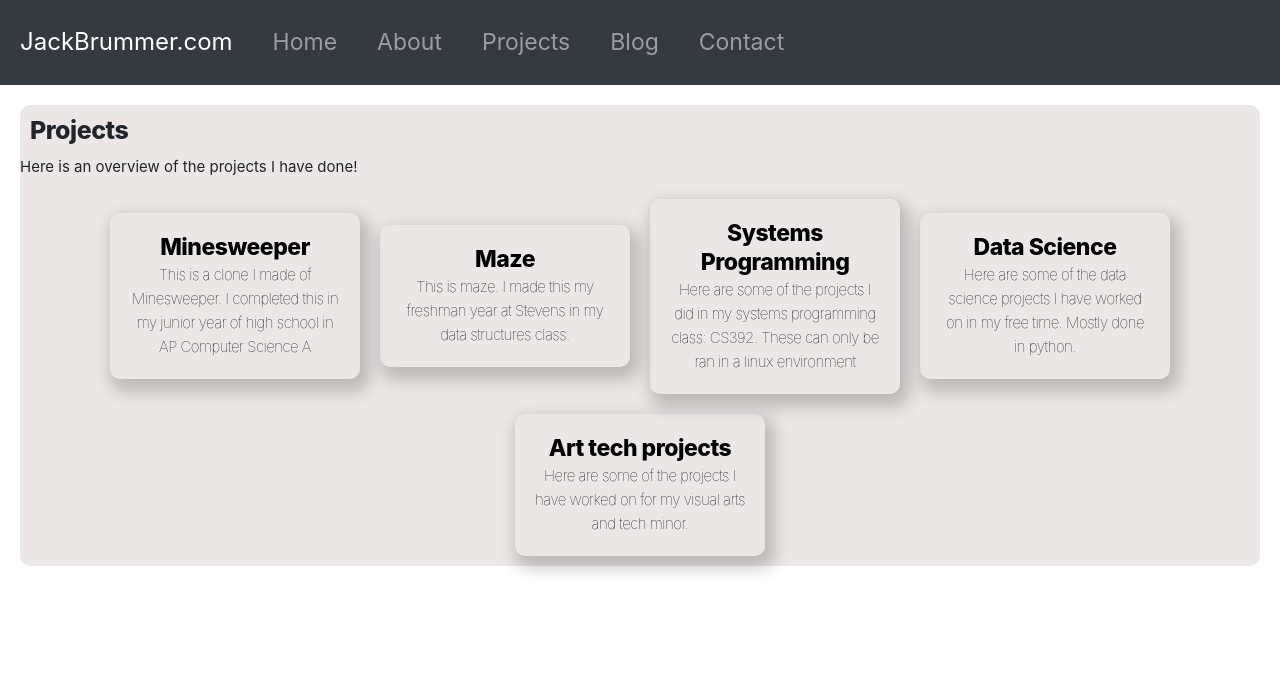
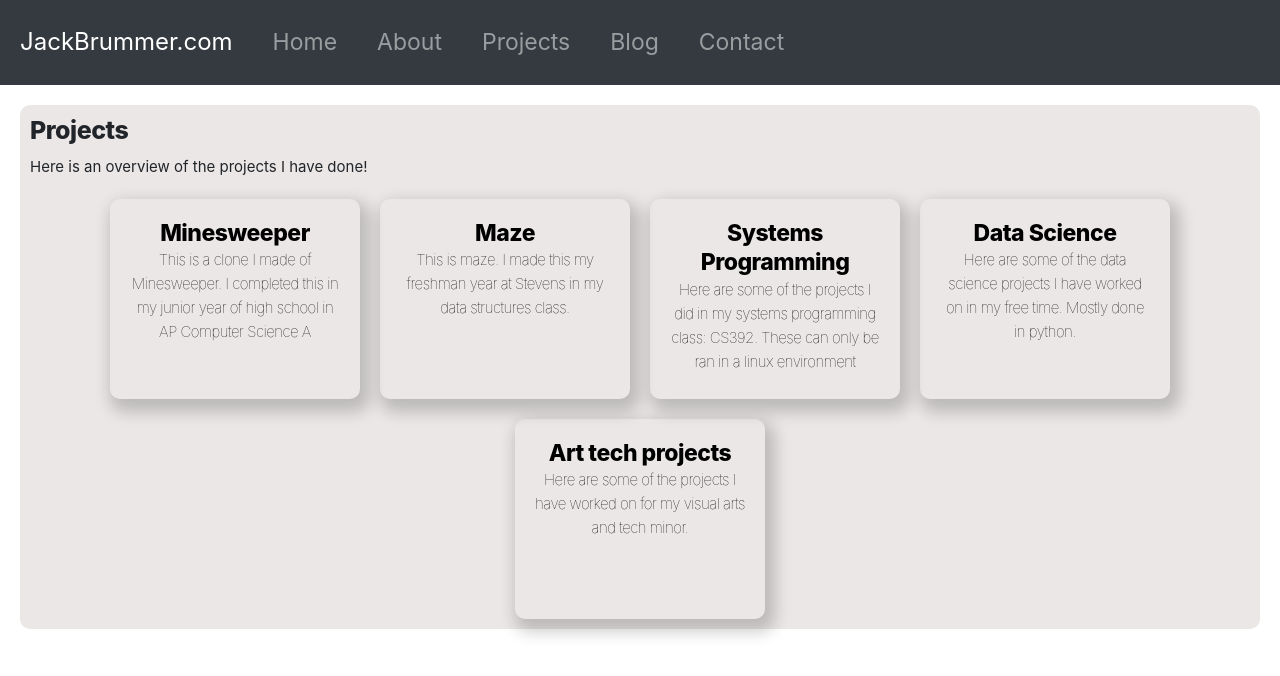
Before and after one commit to jbrummer402/Resume-Site, a Next.js app: page /Projects in a window 1280 px wide. Shown: the top 676 px of the page. Built offline with nearby package versions, Linux system fonts and the light colour scheme.

Commit message:
small styling fixes and site titles added

```diff
--- a/components/layout.js
+++ b/components/layout.js
@@ -14,9 +14,10 @@ import {
 const name = 'Jack Brummer'
 export const siteTitle = "Jack Brummer.com"
 
-export default function Layout({ children, home }) {
+export default function Layout({ children, home, siteTitle }) {
     return (
         <>
+
         <div>
           <Navbar bg="dark"
                   variant="dark"
@@ -39,6 +40,7 @@ export default function Layout({ children, home }) {
             <header className={styles.header}>
                 {home ? (
                 <>
+                    <title>Home</title>
                     <section style={{padding: "2rem 2rem"}} className={utilStyles.headingLg}>
                     <img
                     src="/images/Jack_Brummer (1).jpg"
@@ -64,6 +66,7 @@ export default function Layout({ children, home }) {
                 </>
                 ) : (
                 <>
+                    <title>{siteTitle}</title>
                     <main>{children}</main>
                 </>
                 )}
--- a/components/layout.module.css
+++ b/components/layout.module.css
@@ -8,12 +8,14 @@
 .gridContainer {
     box-shadow: 5px 8px 16px 5px rgba(0,0,0,0.2);
     width: 25rem;
+    height: 20rem;
     padding: 2rem;
     margin: 1rem;
     border-radius: 10px;
     text-align: center;
     font-weight: 800;
     letter-spacing: -0.05rem;
+    line-height: 22rem;
 }
 
 .header {
--- a/pages/Blog.js
+++ b/pages/Blog.js
@@ -7,7 +7,7 @@ import Layout from "../components/layout"
 
 export default function Blog () {
     return (
-        <Layout>
+        <Layout siteTitle={'Blog'}>
             <div className={utilStyles.headingMd}>
                 <h1> Blog </h1>
                 <p>I decided to write blog on this site for numerous topics.
--- a/pages/Projects.js
+++ b/pages/Projects.js
@@ -19,15 +19,12 @@ const projectItems = [['Minesweeper',
 
 export default function Projects() {
         return (
-            <Layout>
-                <Head>
-                    <title/> My projects
-                </Head>
-                <article>
+            <Layout siteTitle={'My Projects'}>
+                <section>
                     <h1 className={utilStyles.heading2Xl}>Projects</h1>
-                    <p style={{fontSize: "1.5rem",lineHeight: "1.6"}}> Here is an overview of the projects I have done! </p>
+                    <p style={{fontSize: "1.5rem",lineHeight: "1.6", marginLeft: "1rem"}}> Here is an overview of the projects I have done! </p>
+                </section>
 
-                </article>
                 <Grid
                     container
                     direction="row"
--- a/pages/api/hello.js
+++ b/pages/api/hello.js
@@ -1,6 +1,6 @@
 // Next.js API route support: https://nextjs.org/docs/api-routes/introduction
 
-export default (req, res) => {
+export default function handler(req, res) {
   res.statusCode = 200
   res.json({ name: 'John Doe' })
 }
--- a/pages/index.js
+++ b/pages/index.js
@@ -4,9 +4,10 @@ import styles from '../styles/utils.module.css'
 import Layout, { siteTitle } from "../components/layout"
 import utilStyles from '../styles/utils.module.css'
 import { getSortedPostsData } from '../lib/posts'
-export default function Home({ allPostsData }) {
+
+export default function Home({ siteTitle }) {
   return (
-    <Layout home>
+    <Layout home siteTitle>
       <Head>
         <title>{siteTitle}</title>
       </Head>
```
